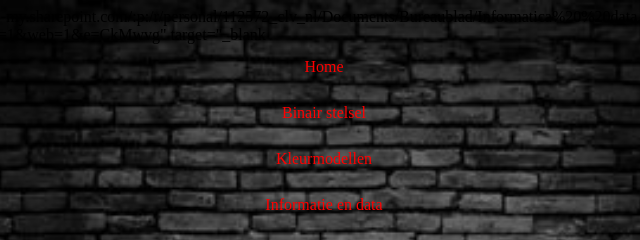
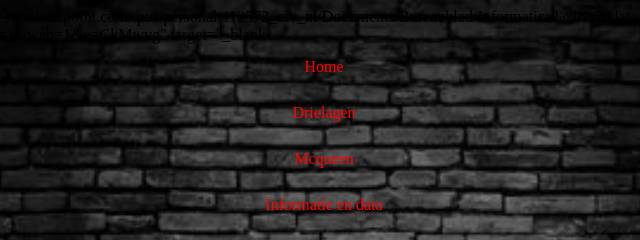
Before and after one commit to Mark007og/Mark007og.github.io, a plain HTML site: page Informatie en data.html in a window 1280 px wide. Shown: the top 240 px of the page, 316-956 px from the left. Drawn offline with Linux system fonts and the light colour scheme.

Commit message:
Update Informatie en data.html

```diff
--- a/Informatie en data.html
+++ b/Informatie en data.html
@@ -18,8 +18,8 @@
        <br>
        <ul>
           <li><a href="index.html">Home</a></li>
-          <li><a href="binairstelsel.html">Binair stelsel</a></li>
-          <li><a href="kleurmodellen.html">Kleurmodellen</a></li>
+          <li><a href="binairstelsel.html">Drielagen</a></li>
+          <li><a href="kleurmodellen.html">Mcqueen</a></li>
            <li><a href="Informatie en data.html">Informatie en data</a></li>
        </ul>
 
```
